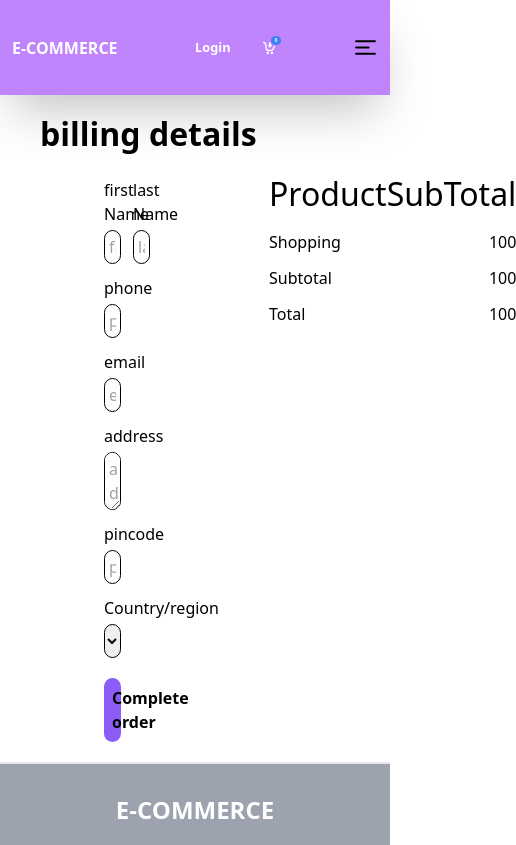
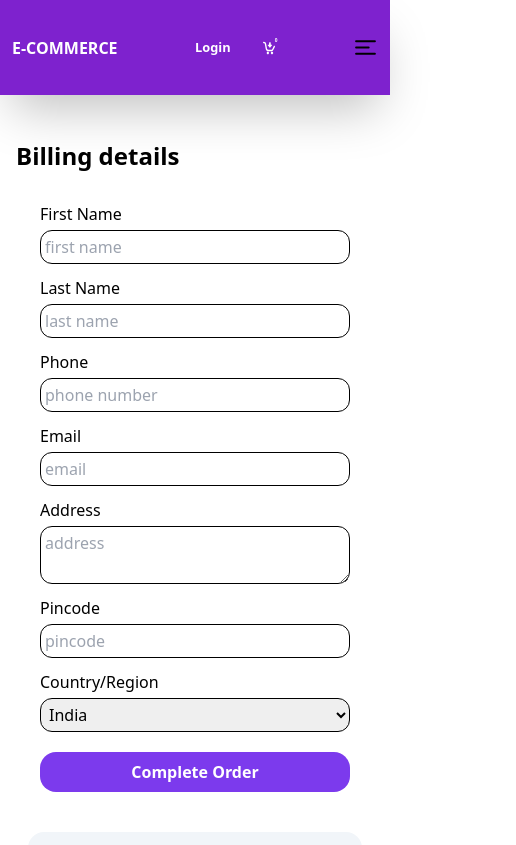
Before and after one commit to Sayooj-N86/e-commerce-next, a Next.js app: page /checkout in a window 390 px wide. Shown: the top 845 px of the page, 516 px wide, since content can reach past the window. Built offline with nearby package versions, Linux system fonts and the light colour scheme.

Commit message:
cart-checkout-responsive

```diff
--- a/src/app/_layout/Header.tsx
+++ b/src/app/_layout/Header.tsx
@@ -4,7 +4,7 @@ import Link from 'next/link'
 
 const Header = () => {
     return (
-        <div className='flex items-center justify-between  py-6 px-3 md:px-10 lg:px-16 xl:px-24  bg-purple-400 fixed z-[80] inset-x-0 shadow-2xl'>
+        <div className='flex items-center justify-between  py-6 px-3 md:px-10 lg:px-16 xl:px-24  bg-purple-700 fixed z-[80] inset-x-0 shadow-2xl'>
             <Link href='/'><div className='font-bold text-[1rem] md:text-[1.3rem] lg:text-[2rem]  text-white'>E-COMMERCE</div></Link>
             <div className='flex items-center gap-8 md:gap-10 lg:text-[1.2rem]  text-white font-semibold'>
                 <div className='hidden  md:flex gap-12'>
@@ -16,7 +16,7 @@ const Header = () => {
                 <Link href='/login' className='text-[0.8rem] md:text-[1rem] lg:text-[1.2rem]'>Login</Link>
                 <div className='relative h-6 w-[0.8rem] md:h-11 md:w-5'>
                     <Link href='/cart'><Image src="/svg/addcart.svg" alt="addcart" fill className='' /></Link>
-                    <div className='absolute bg-blue-500 rounded-full size-[0.6rem] md:size-4 lg:size-5 flex justify-center items-center left-[0.54rem] md:left-3 text-white'><p className='text-[0.3rem] md:text-[0.5rem] lg:text-[0.7rem]'>0</p>
+                    <div className='absolute bg-violet-600-500 rounded-full size-[0.6rem] md:size-4 lg:size-5 flex justify-center items-center left-[0.54rem] md:left-3 text-white'><p className='text-[0.3rem] md:text-[0.5rem] lg:text-[0.7rem]'>0</p>
                     </div>
                 </div>
             </div>
--- a/src/app/checkout/page.tsx
+++ b/src/app/checkout/page.tsx
@@ -6,7 +6,12 @@ import { zodResolver } from "@hookform/resolvers/zod";
 
 const checkout = z.object(
     {
-        name: z.string().min(3, { message: "Name is required" }),
+        name: z.string().regex(/^[A-Z]/, "*start with capital letter").min(2, "*minimun 2 letters required"),
+        name1: z.string().regex(/^[A-Z]/, "*start with capital letter").min(2, "*minimun 2 letters required"),
+        email: z.string().email("*Invalid email").endsWith("com"),
+        phone: z.string().regex(/(^[6-9]\d{9}$)/,"*10 numbers required").length(10, { message: "*Phone number is required" }),
+        address: z.string().min(15, { message: "*Address is required" }),
+        pincode: z.string().regex(/^\d{6}$/,"*pincode required"),
     }
 )
 
@@ -22,24 +27,24 @@ const onSubmit = async (data: tcheckout) =>{
     reset();
 }
   return (
-    <div className="pt-[6.9rem] px-10 ">
-      <div className="text-[2rem] font-semibold">billing details</div>
-      <div className="grid grid-cols-2 gap-5">
-        <div className="px-16 py-5">
+    <div className="pt-[6.1rem] lg:px-5 xl:px-16 ">
+      <div className="grid lg:grid-cols-2 gap-5 pt-5 px-4 md:px-24 lg:px-0">
+        <div className="xl:px-16 py-5">
+      <div className="text-[1.5rem] md:text-[2rem] font-semibold">Billing details</div>
           <form  onSubmit={handleSubmit(onSubmit)}
-           className="">
-            <div className="flex flex-row gap-3 ">
-              <div className="flex flex-col w-full">
-                <h3 className="pb-1">first Name</h3>
+           className="pt-7 px-6">
+            <div className="md:flex md:flex-row gap-3 ">
+              <div className="flex flex-col w-full ">
+                <h3 className="pb-1">First Name</h3>
                 <input className="border border-solid border-black p-1 rounded-xl" type="text"
-                {...register("name", { required: true })}
+                {...register("name1", { required: true })}
                 placeholder="first name" />
-                {errors.name && (
-          <p className="text-red-500 text-[0.8rem]">{errors.name.message}</p>
+                {errors.name1 && (
+          <p className="text-red-500 text-[0.8rem]">{errors.name1.message}</p>
         )}
               </div>
-              <div className="flex flex-col w-full">
-               <h3 className="pb-1"> last Name</h3>
+              <div className="flex flex-col w-full pt-3 md:pt-0">
+               <h3 className="pb-1">Last Name</h3>
                 <input className="border border-solid border-black p-1 rounded-xl" type="text"
                 {...register('name',{required:true})}
                 placeholder="last name" />
@@ -47,48 +52,61 @@ const onSubmit = async (data: tcheckout) =>{
               </div>
             </div>
             <div className="flex flex-col pt-3">
-              <h3 className="pb-1">phone</h3>
-              <input className="border border-solid border-black p-1 rounded-xl" type="text" placeholder="phone number" />
+              <h3 className="pb-1">Phone</h3>
+              <input className="border border-solid border-black p-1 rounded-xl" type="text"
+              {...register('phone',{required:true})}
+              placeholder="phone number" />
+              {errors.phone && (<p className="text-red-500 text-[0.8rem]">{errors.phone.message}</p>)}
             </div>
             <div className="flex flex-col pt-3">
-             <h3 className="pb-1"> email</h3>
-              <input className="border border-solid border-black p-1 rounded-xl" type="email" placeholder="email" />
+             <h3 className="pb-1">Email</h3>
+              <input className="border border-solid border-black p-1 rounded-xl" type="email"
+              {...register('email',{required:true})}
+              placeholder="email" />
+              {errors.email && (<p className="text-red-500 text-[0.8rem]">{errors.email.message}</p>)}
             </div>
             <div className="flex flex-col pt-3">
-            <h3 className="pb-1">  address</h3>
-              <textarea className="border border-solid border-black p-1 rounded-xl" placeholder="address" />
+            <h3 className="pb-1">Address</h3>
+              <textarea className="border border-solid border-black p-1 rounded-xl"
+              {...register('address',{required:true})}
+              placeholder="address" />
+              {errors.address && (<p className="text-red-500 text-[0.8rem]">{errors.address.message}</p>)}
             </div>
             <div className="flex flex-col pt-3">
-             <h3 className="pb-1"> pincode</h3>
-              <input className="border border-solid border-black p-1 rounded-xl" type="text" placeholder="pincode" />
+             <h3 className="pb-1">Pincode</h3>
+              <input className="border border-solid border-black p-1 rounded-xl" type="text"
+              {...register('pincode',{required:true})}
+              placeholder="pincode" />
+              {errors.pincode && (<p className="text-red-500 text-[0.8rem]">{errors.pincode.message}</p>)}
             </div>
             <div className="flex flex-col pt-3 pb-5">
-              <h3 className="pb-1">Country/region</h3>
-              <select className="border border-solid border-black p-1 rounded-xl">
+              <h3 className="pb-1">Country/Region</h3>
+              <select className="border border-solid border-black p-1 rounded-xl">select an option
                 <option>India</option>
                 <option>USA</option>
-                <option>India</option>
-                <option>India</option>
+                <option>Brazil</option>
+                <option>Canada</option>
+                <option>UAE</option>
               </select>
             </div>
-            <button className="text-center font-semibold bg-violet-500 hover:bg-yellow-300 hover:text-white w-full rounded-3xl p-2">
-              Complete order
+            <button className="text-center text-white font-semibold bg-violet-600 hover:bg-yellow-300 hover:text-black w-full rounded-2xl p-2">
+              Complete Order
             </button>
           </form>
         </div>
-        <div>
-          <div className="flex flex-row justify-between px-16">
+        <div className="pb-10 md:pt-10 px-3">
+          <div className="flex flex-row justify-between px-5 md:px-12 p-3 pt-0 md:p-5 md:pt-2 bg-slate-100 rounded-2xl">
             <div className="flex flex-col pt-3 gap-3">
-                <div className="text-[2rem]">Product</div>
-                <div className="">Shopping</div>
-                <div className="">Subtotal</div>
-                <div className="">Total</div>
+                <div className="text-[1.2rem] md:text-[2rem]">Product</div>
+                <div className="text-[0.8rem] md:text-[1rem]">Shopping</div>
+                <div className="text-[0.8rem] md:text-[1rem]">Subtotal</div>
+                <div className="text-[0.8rem] md:text-[1rem]">Total</div>
             </div>
             <div className="flex flex-col pt-3 gap-3 items-end">
-                <div className="text-[2rem]">SubTotal</div>
-                <div className="">100</div>
-                <div className="">100</div>
-                <div className="">100</div>
+                <div className="text-[1.2rem] md:text-[2rem]">SubTotal</div>
+                <div className="text-[0.8rem] md:text-[1rem]">100</div>
+                <div className="text-[0.8rem] md:text-[1rem]">100</div>
+                <div className="text-[0.8rem] md:text-[1rem]">100</div>
             </div>
           </div>
         </div>
--- a/src/app/shop/[products]/[product]/page.tsx
+++ b/src/app/shop/[products]/[product]/page.tsx
@@ -12,8 +12,8 @@ const page = async ({
   const prdct = await productDynamic.json()
   console.log("::",prdct)
   return (
-    <div className="pt-[6.1rem] flex flex-row px-10 py-10 ">
-          <div className="relative h-[30rem] w-[40%]">
+    <div className="pt-[7.1rem] flex flex-col items-center lg:items-auto lg:flex-row px-10 py-10 ">
+          <div className="relative h-[20rem] w-[100%] md:h-[25rem] md:w-[60%] lg:h-[25rem] lg:w-[80%] xl:h-[35rem]  xl:w-[50%] shadow-2xl">
             <Image
               src={prdct.images.at(0)}
               alt="mobile"
@@ -21,18 +21,18 @@ const page = async ({
               className="object-cover"
             />
           </div>
-          <div className="">
-            <div>{prdct.title}</div>
-            <div>{prdct.Price}</div>
-            <div>{prdct.category}</div>
-            <div>{prdct.rating}</div>
+          <div className=" flex flex-col justify-center items-center gap-4 lg:px-7 xl:px-10 py-10">
+            <div className="font-bold text-[1.5rem]">{prdct.title}</div>
+            <div className="font-bold text-[2rem]">$ {prdct.price}</div>
+            <div className="font-semibold text-[1.2rem]">{prdct.category}</div>
+            <div className="font-semibold text-[1.2rem]">{prdct.rating}</div>
             <div>
-              <p>
+              <p className="xl:pr-16 text-black/55 ">
                {prdct.description}
               </p>
             </div>
             <div>
-              <button className="bg-blue-500 text-white">Buy Now</button>
+              <button className="bg-blue-500 text-white rounded-2xl p-3">Buy Now</button>
               </div>
           </div>
 
--- a/src/components/cards/Featured.tsx
+++ b/src/components/cards/Featured.tsx
@@ -13,7 +13,7 @@ const Featured = ({id, img, title, heading, price }: Props) => {
   return (
     <div>
       <Link href={`/shop/product/${id}`}>
-        <div className="bg-white p-3 rounded-md shadow-xl">
+        <div className="bg-white p-3 rounded-md shadow-2xl">
           <div className="relative h-[15rem] md:h-[18rem] ">
             <Image src={img} alt="p1" fill className="object-cover hover:scale-105 transition-all duration-300" />
           </div>
```
Also changed, not shown: src/app/_components/Categories.tsx (+4 -4 lines), src/app/cart/page.tsx (+18 -8 lines).
